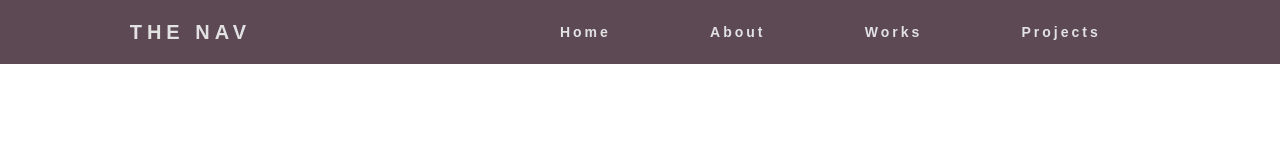
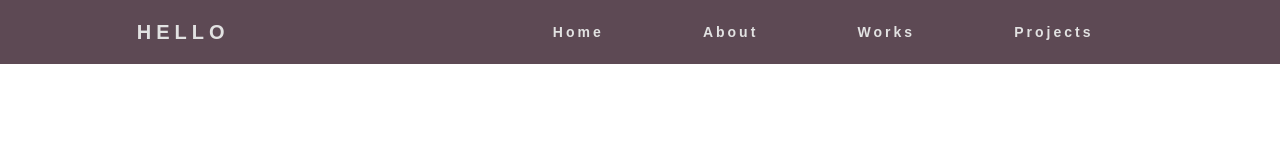
Before and after one commit to IsuJayNaw/HTML-WEB, a plain HTML site: page index.html in a window 1280 px wide. Drawn offline with Linux system fonts and the light colour scheme.

Commit message:
change text

```diff
--- a/index.html
+++ b/index.html
@@ -9,7 +9,7 @@
 <body>
     <nav>
         <div class="logo">
-            <h4>The Nav</h4>
+            <h4>Hello</h4>
         </div>
         <ul class="nav-link">
             <li><a href="#">Home</a></li>
```
